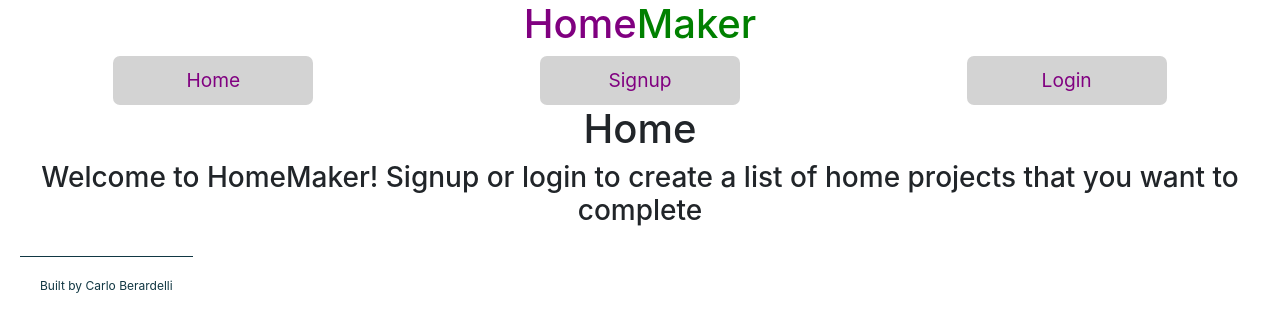
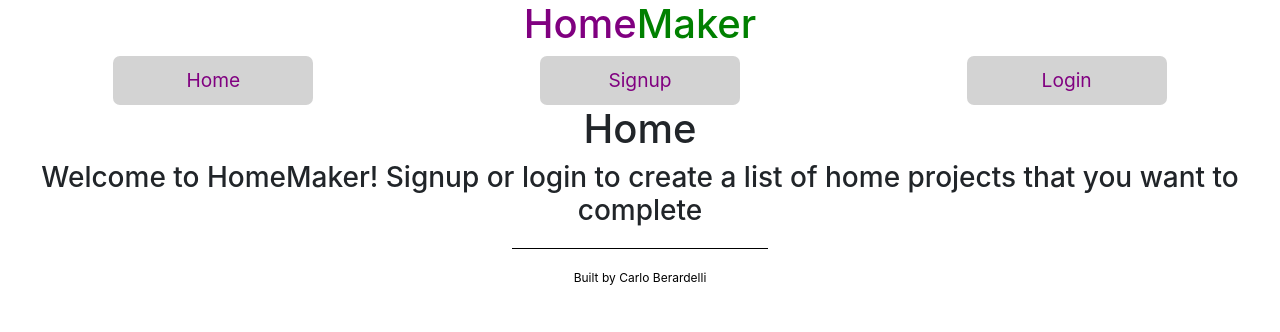
Before and after one commit to CarloRossi11/homemakerclient, a React (Create React App) app: page / in a window 1280 px wide. Shown: the top 332 px of the page. Built offline with nearby package versions, Linux system fonts and the light colour scheme.

Commit message:
centered dashboard and footer

```diff
--- a/src/App.css
+++ b/src/App.css
@@ -41,13 +41,16 @@ header nav div:hover {
 }
 
 .smalls {
-  margin: auto;
-  color: #113743;
+  color: black;
   font-size: 12px;
-  display: inline-block;
-  margin: 20px;
+  max-width: 20%;
+  display: flex;
+  align-items: center;
+  justify-content: center;
+  margin: 20px auto;
   padding: 20px;
-  border-top: 1px solid #113743;
+  border-top: 1px solid black;
+
 }
 
 /* Auth */
@@ -98,3 +101,10 @@ header nav div:hover {
 .projectbuttons{
   margin: 1%;
 }
+
+/* Dashboard */
+
+ul{
+  margin: auto;
+  padding: 0%;
+}
--- a/src/components/App.js
+++ b/src/components/App.js
@@ -1,3 +1,4 @@
+import 'bootstrap/dist/css/bootstrap.min.css';
 import '../App.css';
 import React from 'react';
 import Layout from './Layout.js'
@@ -7,7 +8,6 @@ import Home from "../pages/Home.jsx"
 import Auth from "../pages/Auth.jsx"
 import Dashboard from "../pages/Dashboard.jsx"
 import {useAppState} from "../AppState.js"
-import 'bootstrap/dist/css/bootstrap.min.css';
 
 
 const App = (props) => {
@@ -24,7 +24,7 @@ const App = (props) => {
   }, [])
 
   return (
-    <Layout>
+    <Layout className="App">
     <div className="App">
       <Route path="/" component={Nav} />
       <Switch>
--- a/src/components/Footer.js
+++ b/src/components/Footer.js
@@ -1,6 +1,6 @@
 const Footer = () => {
-    return(<footer>
-        <p className="smalls">Built by Carlo Berardelli</p>
+    return(<footer className="smalls">
+        <p>Built by Carlo Berardelli</p>
     </footer>)
 }
 
```
Also changed, not shown: 1 other file (tests, documents, lock files or other folders).
